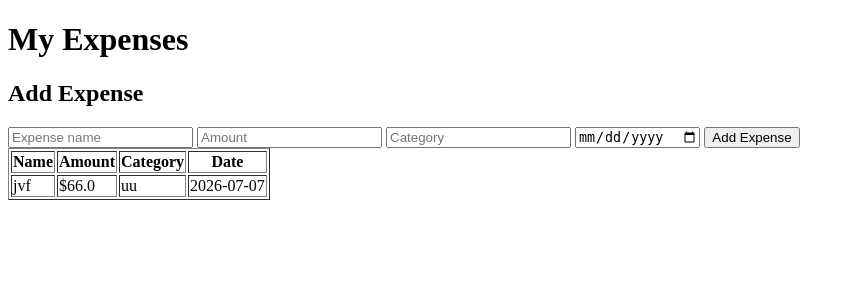
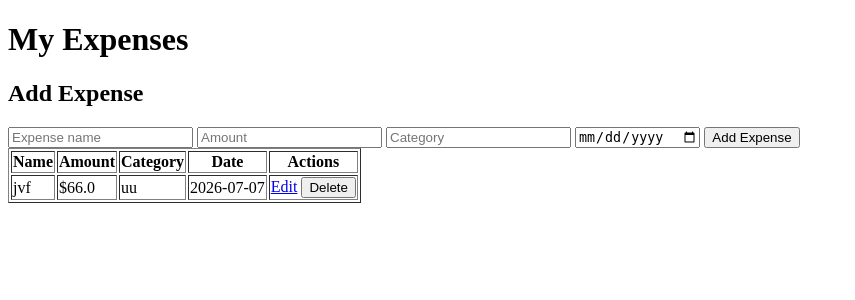
Before and after one commit to mehrnuslh/expense-tracker, a Flask app: page / in a window 1280 px wide. Shown: the top 300 px of the page, without its empty margins (0-855 px from the left). Run offline with Flask 3, Linux system fonts and the light colour scheme; data comes from the database, SQL or seed files in the repository; both versions use the stored data as it was after the commit.

Commit message:
Add edit and delete functionality

```diff
--- a/app.py
+++ b/app.py
@@ -39,5 +39,41 @@ def add_expense():
 
     return redirect('/')
 
+@app.route('/delete/<int:id>', methods=['POST'])
+def delete_expense(id):
+    conn = sqlite3.connect('expenses.db')
+    cursor = conn.cursor()
+    cursor.execute('DELETE FROM expenses WHERE id = ?', (id,))
+    conn.commit()
+    conn.close()
+    return redirect('/')
+
+@app.route('/edit/<int:id>')
+def edit_expense(id):
+    conn = sqlite3.connect('expenses.db')
+    conn.row_factory = sqlite3.Row
+    cursor = conn.cursor()
+    cursor.execute('SELECT * FROM expenses WHERE id = ?', (id,))
+    expense = cursor.fetchone()
+    conn.close()
+    return render_template('edit.html', expense=expense)
+
+@app.route('/update/<int:id>', methods=['POST'])
+def update_expense(id):
+    name = request.form['name']
+    amount = request.form['amount']
+    category = request.form['category']
+    date = request.form['date']
+
+    conn = sqlite3.connect('expenses.db')
+    cursor = conn.cursor()
+    cursor.execute(
+        'UPDATE expenses SET name=?, amount=?, category=?, date=? WHERE id=?',
+        (name, amount, category, date, id)
+    )
+    conn.commit()
+    conn.close()
+    return redirect('/')
+
 if __name__ == '__main__':
     app.run(debug=True)
--- a/templates/index.html
+++ b/templates/index.html
@@ -19,6 +19,7 @@
         <th>Amount</th>
         <th>Category</th>
         <th>Date</th>
+        <th>Actions</th>
     </tr>
     {% for expense in expenses %}
     <tr>
@@ -26,6 +27,12 @@
         <td>${{ expense['amount'] }}</td>
         <td>{{ expense['category'] }}</td>
         <td>{{ expense['date'] }}</td>
+        <td>
+            <a href="/edit/{{ expense['id'] }}">Edit</a>
+            <form action="/delete/{{ expense['id'] }}" method="POST" style="display:inline">
+                <button type="submit">Delete</button>
+            </form>
+        </td>
     </tr>
     {% endfor %}
 </table>
```
Also changed, not shown: templates/edit.html (added, +15 -0 lines), expenses.db. Lines whose indentation alone changed are shown as unchanged.
